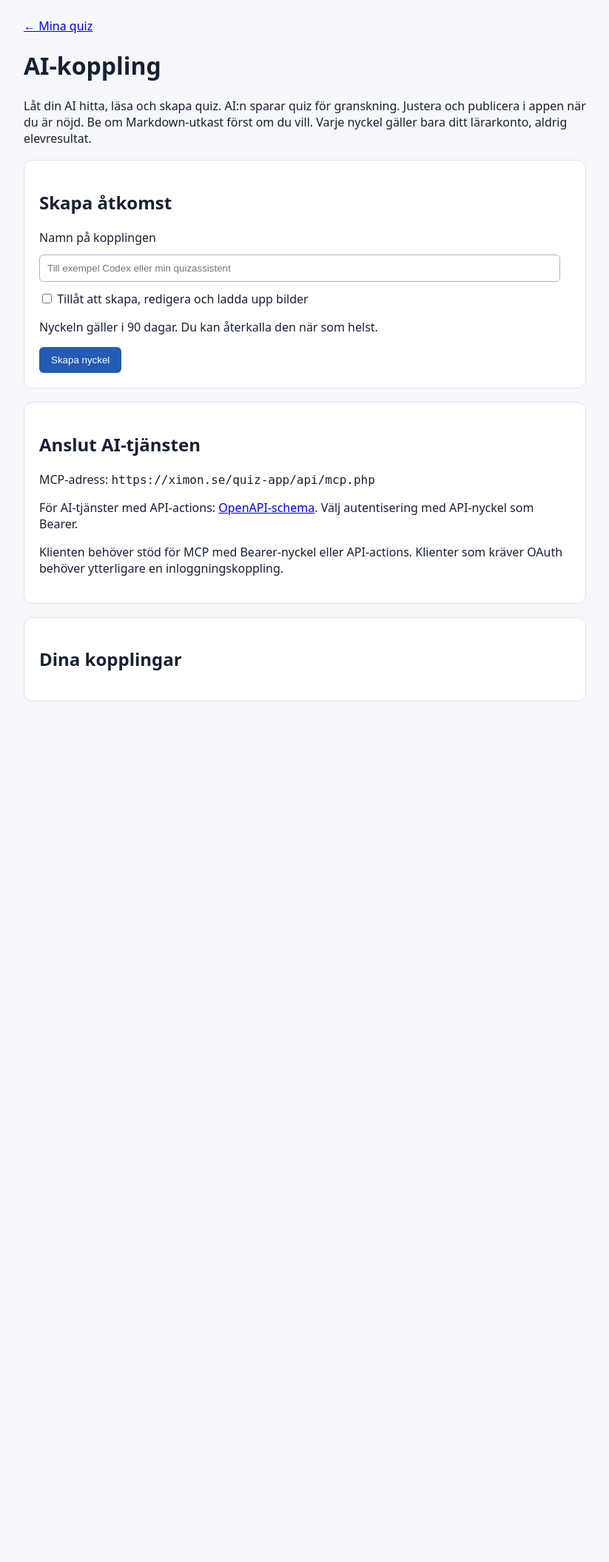
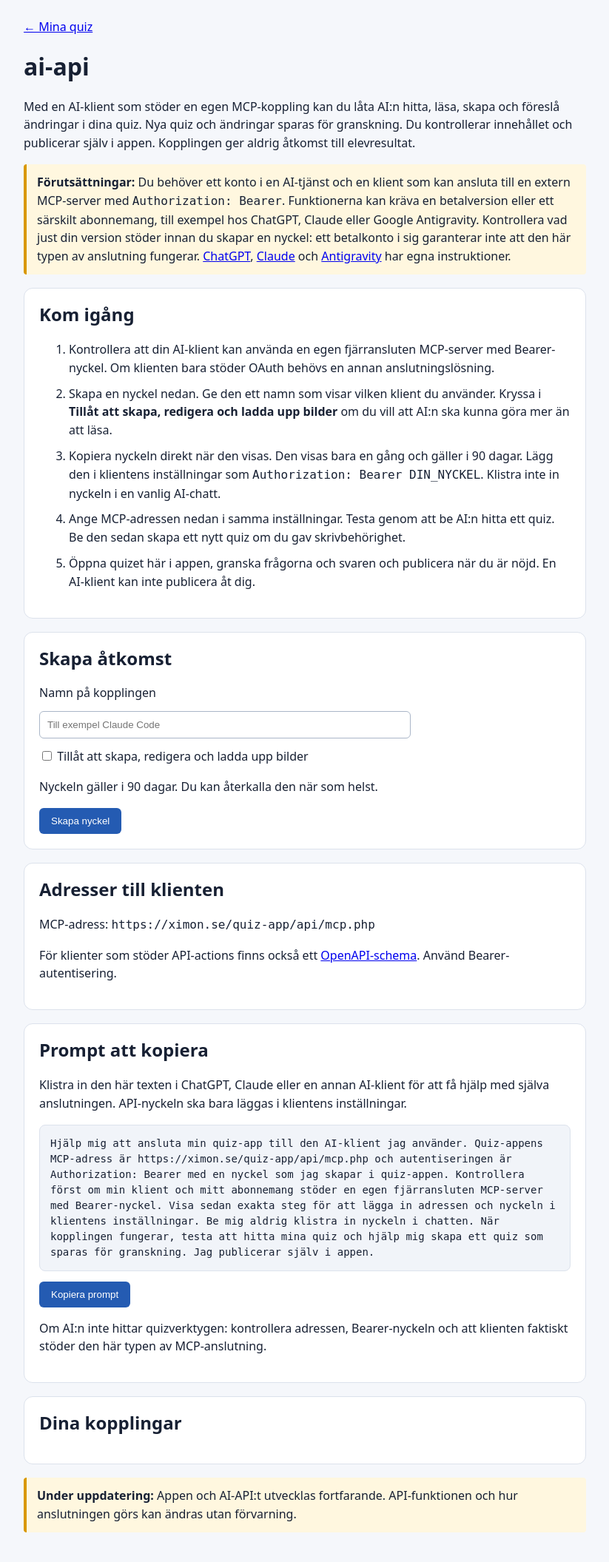
Before and after one commit to ximonse/quiz-app, a PHP site: page /quiz-app/admin/ai.php in a window 1280 px wide. Shown: the whole page at 74% size, without its empty margins (228-1051 px from the left). Before the commit the page ends 948 px from the top, so only its background shows below. Run offline with PHP 8.4, Linux system fonts and the light colour scheme; the visitor is signed in with stand-in values (Sample User, id 1).

Commit message:
Improve quiz admin flow and AI connection guide

```diff
--- a/admin/ai.php
+++ b/admin/ai.php
@@ -19,20 +19,72 @@ try {
 header('Cache-Control: no-store');
 function aiEscape($value) { return htmlspecialchars((string)$value,ENT_QUOTES,'UTF-8'); }
 ?>
-<!doctype html><html lang="sv"><head><meta charset="utf-8"><meta name="viewport" content="width=device-width,initial-scale=1"><title>AI-koppling</title>
-<link rel="stylesheet" href="../engine/themes.css"><style>
-body{font:16px system-ui;background:#f5f7fb;color:#172033;margin:0}main{max-width:760px;margin:auto;padding:24px}section{background:white;border:1px solid #dce2ec;border-radius:12px;padding:20px;margin:18px 0}input[type=text]{padding:10px;border:1px solid #aab6c8;border-radius:6px;width:95%}button{padding:10px 16px;background:#245bb2;color:white;border:0;border-radius:6px;cursor:pointer}code{overflow-wrap:anywhere}label{display:block;margin:12px 0}li{margin:16px 0}.error{color:#a31919}
-</style></head><body><main><a href="dashboard.php">← Mina quiz</a><h1>AI-koppling</h1>
-<p>Låt din AI hitta, läsa och skapa quiz. AI:n sparar quiz för granskning. Justera och publicera i appen när du är nöjd. Be om Markdown-utkast först om du vill. Varje nyckel gäller bara ditt lärarkonto, aldrig elevresultat.</p>
+<!doctype html>
+<html lang="sv">
+<head>
+<meta charset="utf-8">
+<meta name="viewport" content="width=device-width,initial-scale=1">
+<title>ai-api – Quiz App</title>
+<link rel="stylesheet" href="../engine/themes.css">
+<style>
+body{font:16px/1.55 system-ui;background:#f5f7fb;color:#172033;margin:0}
+main{max-width:760px;margin:auto;padding:24px}
+section{background:white;border:1px solid #dce2ec;border-radius:12px;padding:20px;margin:18px 0}
+h1,h2{line-height:1.25}h2{margin-top:0}
+input[type=text]{padding:10px;border:1px solid #aab6c8;border-radius:6px;width:min(95%,480px)}
+button{padding:10px 16px;background:#245bb2;color:white;border:0;border-radius:6px;cursor:pointer}
+button:hover{background:#194685}button:focus-visible,a:focus-visible{outline:3px solid #f7b53b;outline-offset:2px}
+code{overflow-wrap:anywhere}label{display:block;margin:12px 0}li{margin:10px 0}
+pre{white-space:pre-wrap;overflow-wrap:anywhere;background:#f1f4f9;border:1px solid #dce2ec;border-radius:8px;padding:14px;font:14px/1.5 ui-monospace,monospace}
+.note{background:#fff7df;border-left:4px solid #d99800;padding:12px 14px;border-radius:4px}
+.error{color:#a31919}.secret{display:block;background:#f1f4f9;padding:12px;border-radius:6px}
+</style>
+</head>
+<body><main>
+<a href="dashboard.php">← Mina quiz</a>
+<h1>ai-api</h1>
+<p>Med en AI-klient som stöder en egen MCP-koppling kan du låta AI:n hitta, läsa, skapa och föreslå ändringar i dina quiz. Nya quiz och ändringar sparas för granskning. Du kontrollerar innehållet och publicerar själv i appen. Kopplingen ger aldrig åtkomst till elevresultat.</p>
+<p class="note"><strong>Förutsättningar:</strong> Du behöver ett konto i en AI-tjänst och en klient som kan ansluta till en extern MCP-server med <code>Authorization: Bearer</code>. Funktionerna kan kräva en betalversion eller ett särskilt abonnemang, till exempel hos ChatGPT, Claude eller Google Antigravity. Kontrollera vad just din version stöder innan du skapar en nyckel: ett betalkonto i sig garanterar inte att den här typen av anslutning fungerar. <a href="https://help.openai.com/en/articles/12584461-developer-mode-and-full-mcp-connectors-in-chatgpt">ChatGPT</a>, <a href="https://support.claude.com/en/articles/11175166-get-started-with-custom-connectors-using-remote-mcp">Claude</a> och <a href="https://www.antigravity.google/docs/mcp">Antigravity</a> har egna instruktioner.</p>
+<section>
+<h2>Kom igång</h2>
+<ol>
+<li>Kontrollera att din AI-klient kan använda en egen fjärransluten MCP-server med Bearer-nyckel. Om klienten bara stöder OAuth behövs en annan anslutningslösning.</li>
+<li>Skapa en nyckel nedan. Ge den ett namn som visar vilken klient du använder. Kryssa i <strong>Tillåt att skapa, redigera och ladda upp bilder</strong> om du vill att AI:n ska kunna göra mer än att läsa.</li>
+<li>Kopiera nyckeln direkt när den visas. Den visas bara en gång och gäller i 90 dagar. Lägg den i klientens inställningar som <code>Authorization: Bearer DIN_NYCKEL</code>. Klistra inte in nyckeln i en vanlig AI-chatt.</li>
+<li>Ange MCP-adressen nedan i samma inställningar. Testa genom att be AI:n hitta ett quiz. Be den sedan skapa ett nytt quiz om du gav skrivbehörighet.</li>
+<li>Öppna quizet här i appen, granska frågorna och svaren och publicera när du är nöjd. En AI-klient kan inte publicera åt dig.</li>
+</ol>
+</section>
 <?php if ($error): ?><p class="error"><?= aiEscape($error) ?></p><?php endif; ?>
-<?php if ($secret): ?><section><h2>Din nya nyckel</h2><p>Visas bara nu. Spara den i AI-tjänstens inställningar för kopplingen.</p><code><?= aiEscape($secret) ?></code></section><?php endif; ?>
+<?php if ($secret): ?><section><h2>Din nya nyckel</h2><p>Visas bara nu. Spara den i AI-klientens inställningar.</p><code class="secret"><?= aiEscape($secret) ?></code></section><?php endif; ?>
 <section><h2>Skapa åtkomst</h2><form method="post"><?= csrfField() ?><input type="hidden" name="action" value="create">
-<label for="label">Namn på kopplingen</label><input id="label" name="label" type="text" maxlength="100" required placeholder="Till exempel Codex eller min quizassistent">
-<label><input type="checkbox" name="write"> Tillåt att skapa, redigera och ladda upp bilder</label><p>Nyckeln gäller i 90 dagar. Du kan återkalla den när som helst.</p><button>Skapa nyckel</button></form></section>
-<section><h2>Anslut AI-tjänsten</h2><p>MCP-adress: <code><?= aiEscape(aiBaseUrl()) ?>/api/mcp.php</code></p>
-<p>För AI-tjänster med API-actions: <a href="../api/ai-openapi.php">OpenAPI-schema</a>. Välj autentisering med API-nyckel som Bearer.</p>
-<p>Klienten behöver stöd för MCP med Bearer-nyckel eller API-actions. Klienter som kräver OAuth behöver ytterligare en inloggningskoppling.</p></section>
+<label for="label">Namn på kopplingen</label><input id="label" name="label" type="text" maxlength="100" required placeholder="Till exempel Claude Code">
+<label><input type="checkbox" name="write"> Tillåt att skapa, redigera och ladda upp bilder</label>
+<p>Nyckeln gäller i 90 dagar. Du kan återkalla den när som helst.</p><button type="submit">Skapa nyckel</button></form></section>
+<section><h2>Adresser till klienten</h2>
+<p>MCP-adress: <code><?= aiEscape(aiBaseUrl()) ?>/api/mcp.php</code></p>
+<p>För klienter som stöder API-actions finns också ett <a href="../api/ai-openapi.php">OpenAPI-schema</a>. Använd Bearer-autentisering.</p>
+</section>
+<section><h2>Prompt att kopiera</h2>
+<p>Klistra in den här texten i ChatGPT, Claude eller en annan AI-klient för att få hjälp med själva anslutningen. API-nyckeln ska bara läggas i klientens inställningar.</p>
+<pre id="setup-prompt">Hjälp mig att ansluta min quiz-app till den AI-klient jag använder. Quiz-appens MCP-adress är <?= aiEscape(aiBaseUrl()) ?>/api/mcp.php och autentiseringen är Authorization: Bearer med en nyckel som jag skapar i quiz-appen. Kontrollera först om min klient och mitt abonnemang stöder en egen fjärransluten MCP-server med Bearer-nyckel. Visa sedan exakta steg för att lägga in adressen och nyckeln i klientens inställningar. Be mig aldrig klistra in nyckeln i chatten. När kopplingen fungerar, testa att hitta mina quiz och hjälp mig skapa ett quiz som sparas för granskning. Jag publicerar själv i appen.</pre>
+<button type="button" id="copy-prompt">Kopiera prompt</button><span id="copy-status" role="status" aria-live="polite"></span>
+<p>Om AI:n inte hittar quizverktygen: kontrollera adressen, Bearer-nyckeln och att klienten faktiskt stöder den här typen av MCP-anslutning.</p>
+</section>
 <section><h2>Dina kopplingar</h2><ul><?php foreach ($tokens as $id=>$token): ?><li><strong><?= aiEscape($token['label']) ?></strong> — <?= $token['write']?'Skapa och redigera':'Läsa' ?>,
 <?= !empty($token['revoked'])?'återkallad':(($token['expires']<=time())?'utgången':'giltig till '.date('Y-m-d',$token['expires'])) ?>
-<?php if (empty($token['revoked'])): ?><form method="post" style="display:inline"><?= csrfField() ?><input type="hidden" name="action" value="revoke"><input type="hidden" name="id" value="<?= aiEscape($id) ?>"><button>Återkalla</button></form><?php endif; ?></li><?php endforeach; ?></ul></section>
-</main></body></html>
+<?php if (empty($token['revoked'])): ?><form method="post" style="display:inline"><?= csrfField() ?><input type="hidden" name="action" value="revoke"><input type="hidden" name="id" value="<?= aiEscape($id) ?>"><button type="submit">Återkalla</button></form><?php endif; ?></li><?php endforeach; ?></ul></section>
+<p class="note"><strong>Under uppdatering:</strong> Appen och AI-API:t utvecklas fortfarande. API-funktionen och hur anslutningen görs kan ändras utan förvarning.</p>
+</main>
+<script>
+document.getElementById('copy-prompt').addEventListener('click', async () => {
+    const status = document.getElementById('copy-status');
+    try {
+        await navigator.clipboard.writeText(document.getElementById('setup-prompt').textContent);
+        status.textContent = ' Kopierad!';
+    } catch {
+        status.textContent = ' Kopieringen misslyckades. Markera och kopiera texten ovan.';
+    }
+});
+</script>
+</body></html>
```
Also changed, not shown: admin/dashboard.php (+9 -6 lines), admin/edit.php (+59 -59 lines).
